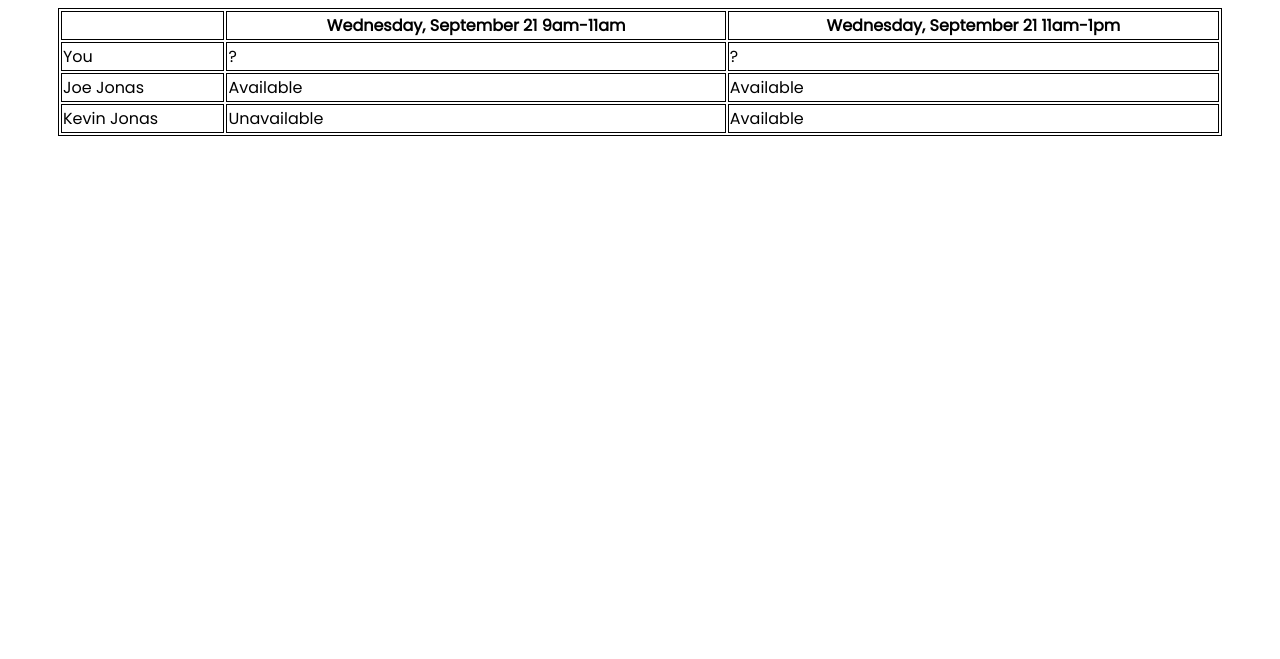
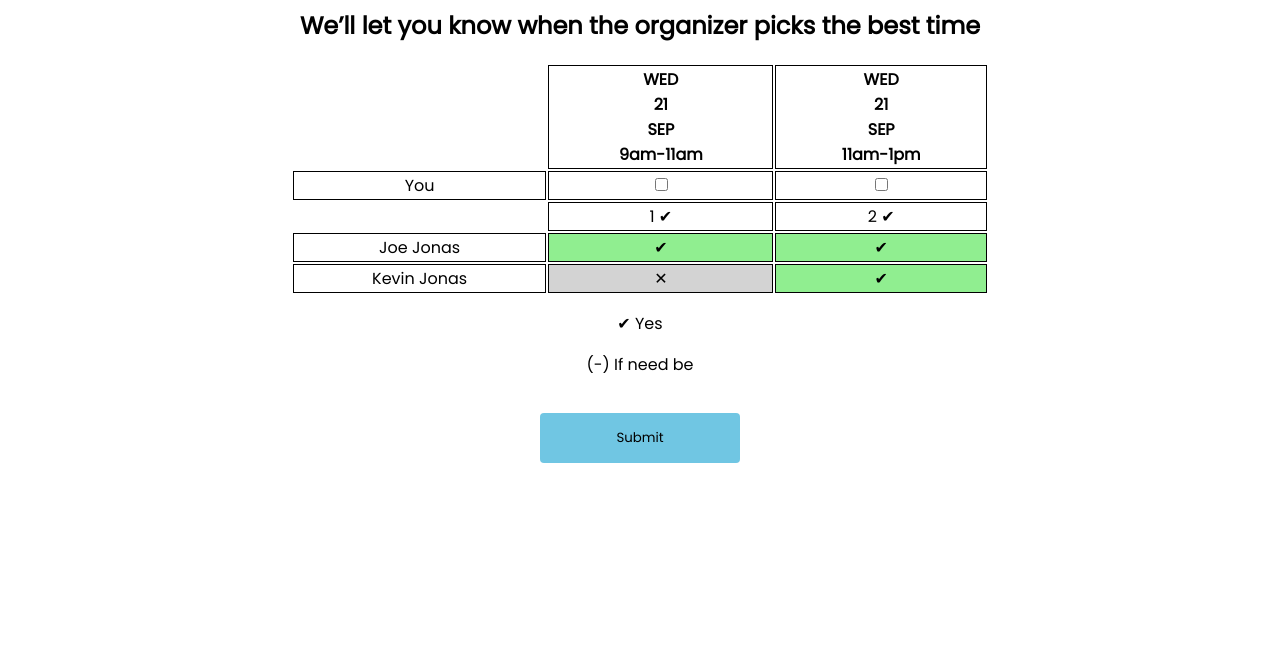
Before and after one commit to binita-g/doodle-app, a plain HTML site: page index.html in a window 1280 px wide. Shown: the part 141-800 px from the top of the page. Drawn offline with Linux system fonts and the light colour scheme.

Commit message:
Add redirect page, enable double checkbox click via JS, add styling

```diff
--- a/app.js
+++ b/app.js
@@ -0,0 +1,24 @@
+function init() {
+    var checkboxes = document.querySelectorAll(".isAvail");
+    checkboxes.forEach(checkbox => {
+        // Check if checkbox has been clicked twice, so it goes Checked --> Indeterminate --> Blank
+        var hasBeenClickedTwice;
+
+        checkbox.addEventListener("change", function(e) {
+            /* If the checkbox has been clicked twice (and it thinks it's "unchecked" because it has been clicked),
+            change the status to interdeterminate. */
+            if (!checkbox.checked) {
+                checkbox.indeterminate = true;
+                hasBeenClickedTwice = true;
+                return;
+            }
+
+            // If it has already been clicked twice and this is the third click, change from indeterminate to blank.
+            if (hasBeenClickedTwice) {
+                checkbox.indeterminate = false;
+                checkbox.checked = false;
+                hasBeenClickedTwice = false;
+            }
+        });
+    })
+}
--- a/index.css
+++ b/index.css
@@ -2,16 +2,55 @@
 body {
     padding: 50px;
     font-family: 'Poppins';
+    text-align: center;
 }
 
 h1 {
     text-align: center;
 }
 
-table {
-    width: 100%;
+input {
+    cursor: pointer;
+    accent-color: lightgreen;
 }
 
-table, th, td {
+button {
+    width: 200px;
+    height: 50px;
+    margin: 20px;
+    cursor: pointer;
+    border-style: none;
+    border-radius: 4px;
+    background-color: #70c6e3;
+    font-family: 'Poppins';
+}
+
+button:hover {
+    background-color: #7dddfd;
+    border: 3px solid #70c6e3;
+}
+
+#blank {
+    border: none;
+}
+
+.container {
+    display: flex;
+    justify-content: center;
+}
+
+.available {
+    background-color: lightgreen;
+}
+
+.unavailable {
+    background-color: lightgrey;
+}
+
+table {
+    width: 60%;
+}
+
+th, td {
     border:1px solid black;
 }
--- a/index.html
+++ b/index.html
@@ -7,30 +7,60 @@
     <title>Doodle</title>
     </head>
     <body>
-    <h1>Doodle</h1>
+    <h1>Select your preferred times</h1>
+    <h2>We’ll let you know when the organizer picks the best time</h2>
     <div class="container">
         <table>
             <tr>
-              <th></th>
-              <th>Wednesday, September 21 9am-11am</th>
-              <th>Wednesday, September 21 11am-1pm</th>
+                <th id="blank"></th>
+                <th>
+                    WED
+                    <br>
+                    21
+                    <br>
+                    SEP
+                    <br>
+                    9am-11am
+                </th>
+                <th>
+                    WED
+                    <br>
+                    21
+                    <br>
+                    SEP
+                    <br>
+                    11am-1pm
+                </th>
             </tr>
             <tr>
                 <td>You</td>
-              <td>?</td>
-              <td>?</td>
+                <td><input type="checkbox" class="isAvail"></td>
+                <td><input type="checkbox" class="isAvail"></td>
+            </tr>
+            <tr>
+                <td id="blank"></td>
+                <td>1 &#10004;</td>
+                <td>2 &#10004;</td>
             </tr>
             <tr>
                 <td>Joe Jonas</td>
-              <td>Available</td>
-              <td>Available</td>
+                <td class="available">&#10004;</td>
+                <td class="available">&#10004;</td>
             </tr>
             <tr>
                 <td>Kevin Jonas</td>
-                <td>Unavailable</td>
-                <td>Available</td>
+                <td class="unavailable">&#10005;</td>
+                <td class="available">&#10004;</td>
                 </tr>
             </table>
     </div>
+    <p>&#10004; Yes</p>
+    <p>(-) If need be</p>
+    <a href="../redirect.html">
+        <button>Submit</button>
+    </a>
     </body>
+    <script>
+        init();
+    </script>
 </html>
```
Also changed, not shown: redirect.html (added, +11 -0 lines). Lines whose indentation alone changed are shown as unchanged.
